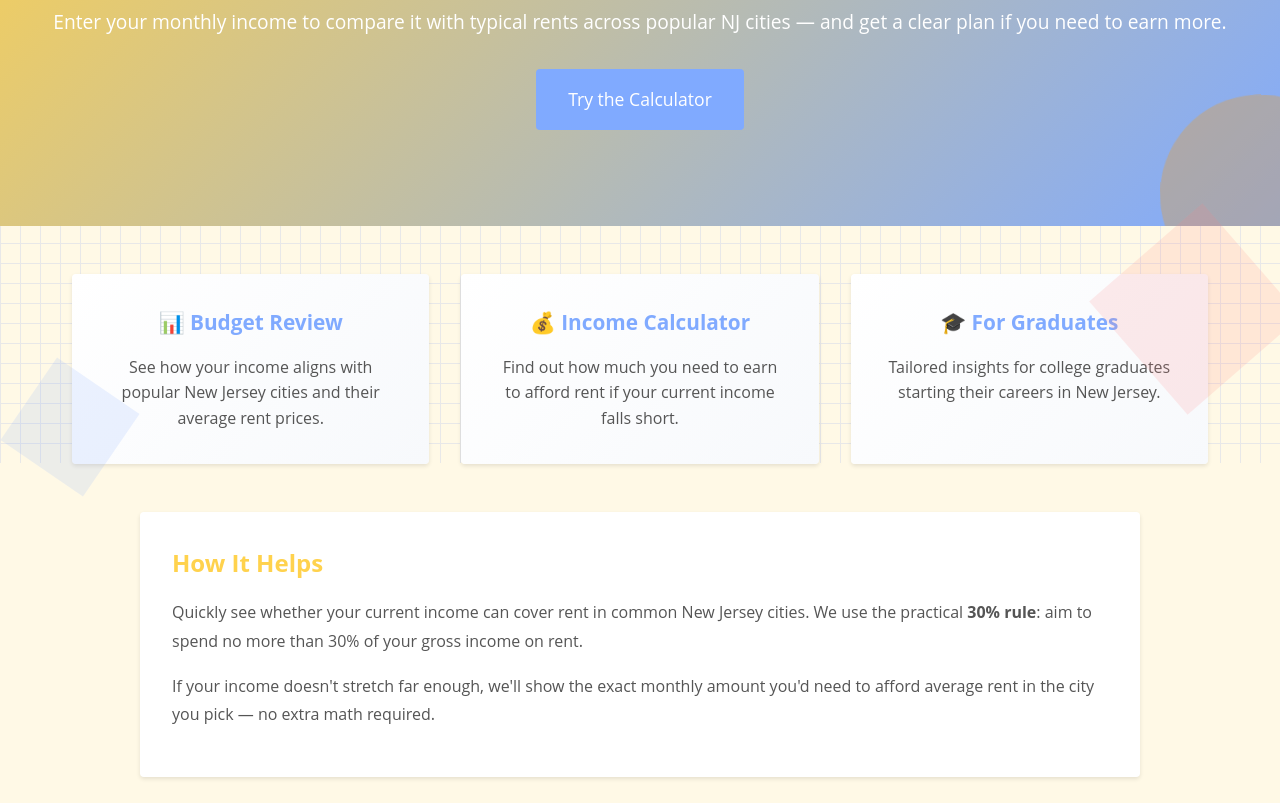
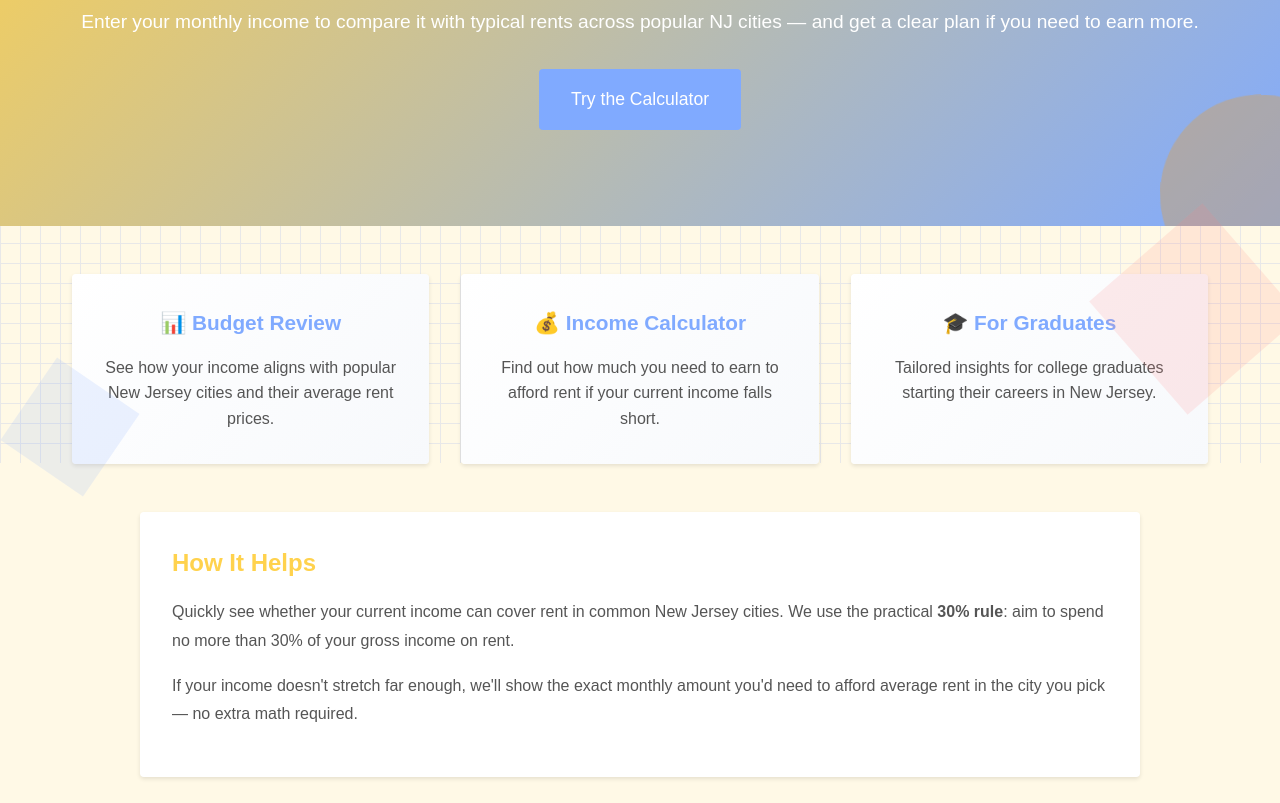
Before and after one commit to Hannrep4/student-reality-lab-REPUYAN, a website: page public/index.html in a window 1280 px wide. Shown: the part 337-1140 px from the top of the page. Drawn offline with Linux system fonts and the light colour scheme.

Commit message:
Use Albert Sans font throughout the site

```diff
--- a/public/css/styles.css
+++ b/public/css/styles.css
@@ -23,10 +23,10 @@
   box-sizing: border-box;
 }
 
-@import url('https://fonts.googleapis.com/css2?family=Open+Sans:wght@400;600&display=swap');
+@import url('https://fonts.googleapis.com/css2?family=Albert+Sans:wght@400;600;700&display=swap');
 
 body {
-  font-family: 'Open Sans', sans-serif;
+  font-family: 'Albert Sans', sans-serif;
   color: var(--dark-text);
   line-height: 1.6;
   background-color: var(--light-bg);
```
